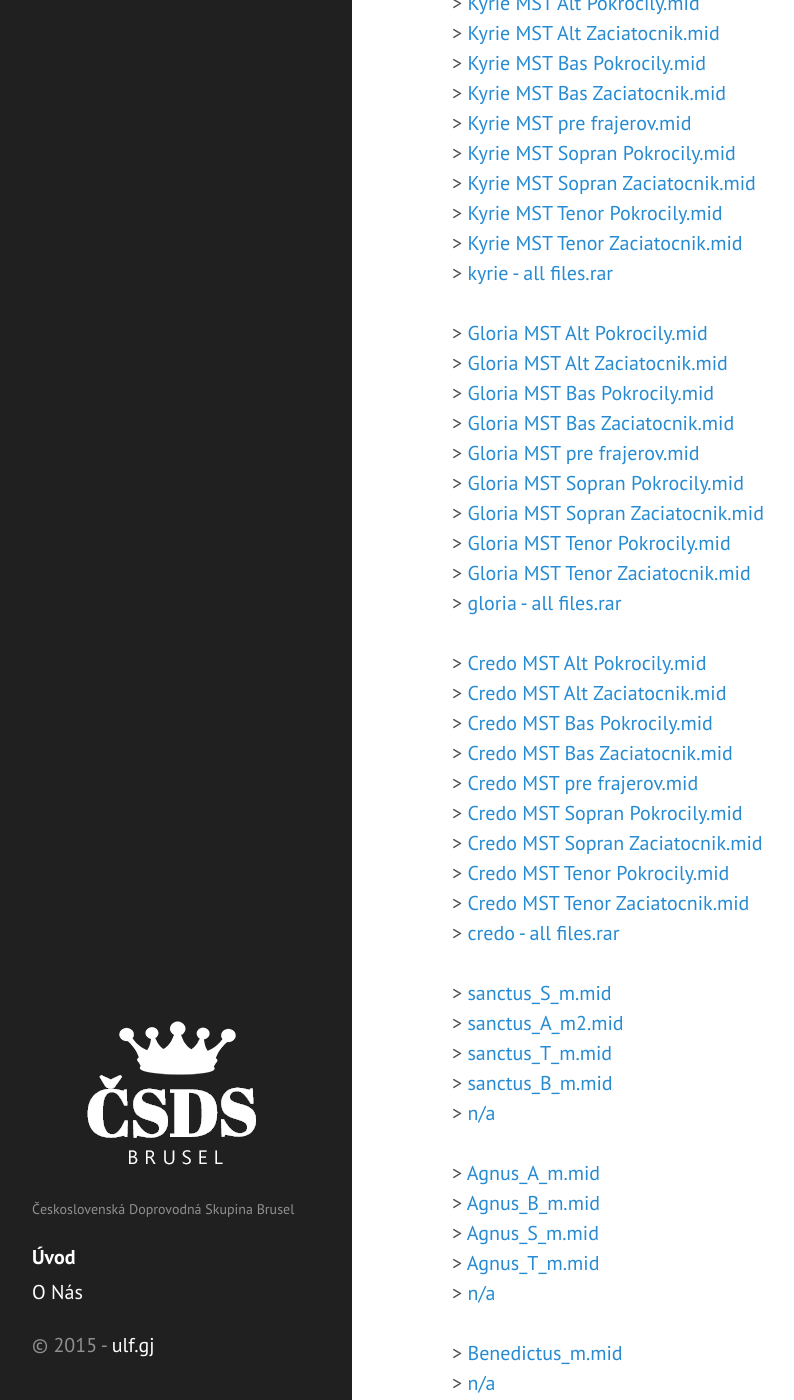
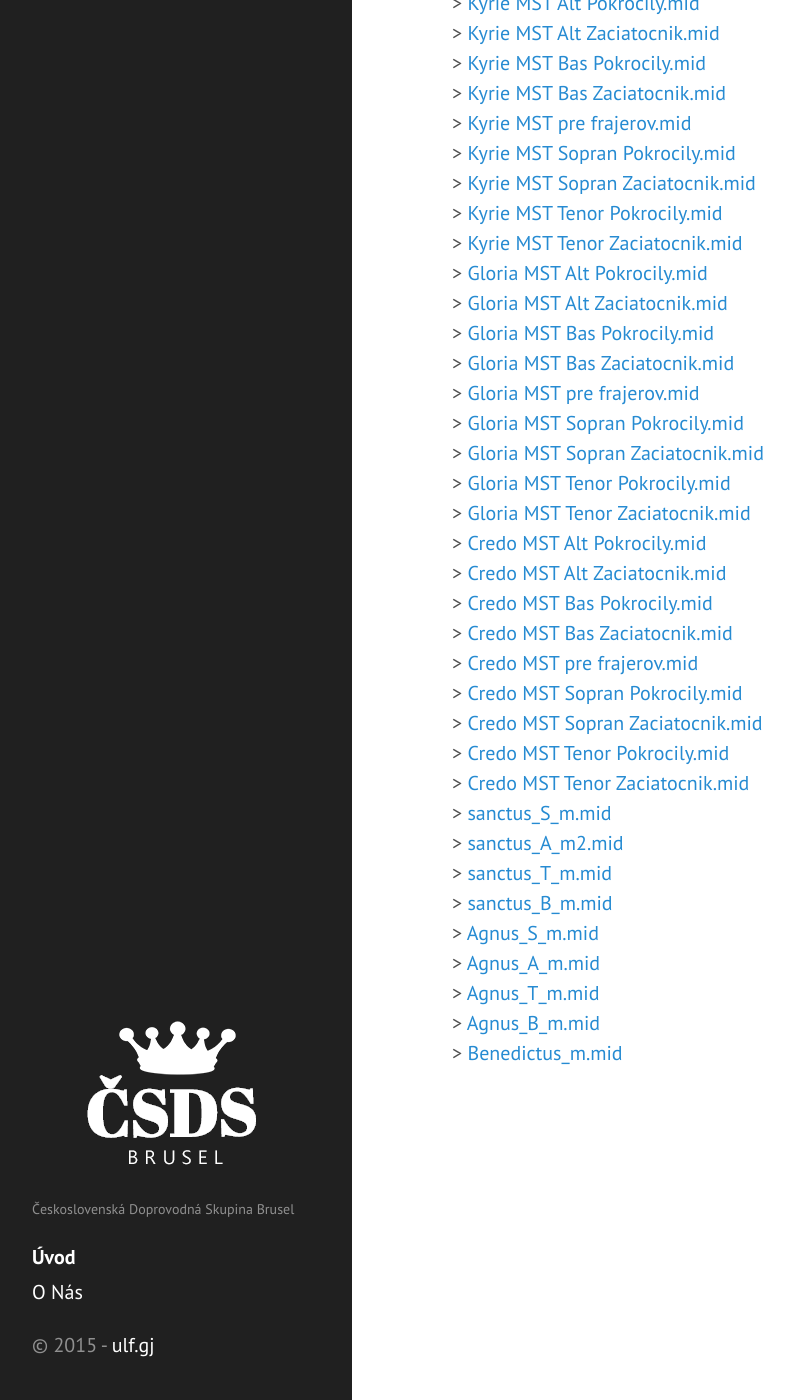
Before and after one commit to csdsbrusel/csdsbrusel.github.io, a Jekyll site: the page built from index.html, in a window 1280 px wide and 1400 px high, scrolled down 236 px. Shown: the whole window, without its empty margins (8-802 px from the left). Built offline with Jekyll 4.4.1, drawn with Linux system fonts in a browser that asks for light colours; Markdown is read by kramdown in place of the engine named in the settings; the list of posts is cut into pages by our own code; some of the changed lines change nothing that is shown.

Commit message:
format of data list

```diff
--- a/_data/soubory.yml
+++ b/_data/soubory.yml
@@ -15,6 +15,10 @@
 
 - title: Schneider-Trnavský - Alma nox
   files:
+    - soubor: all-files-zipped.rar
+
+
+  files:
     # kyrie
     - soubor: Kyrie MST Alt Pokrocily.mid
     - soubor: Kyrie MST Alt Zaciatocnik.mid
@@ -25,7 +29,7 @@
     - soubor: Kyrie MST Sopran Zaciatocnik.mid
     - soubor: Kyrie MST Tenor Pokrocily.mid
     - soubor: Kyrie MST Tenor Zaciatocnik.mid
-    - soubor: kyrie - all files.rar
+    # - soubor: kyrie - all files.rar
 
     # gloria
     - soubor: Gloria MST Alt Pokrocily.mid
@@ -37,7 +41,7 @@
     - soubor: Gloria MST Sopran Zaciatocnik.mid
     - soubor: Gloria MST Tenor Pokrocily.mid
     - soubor: Gloria MST Tenor Zaciatocnik.mid
-    - soubor: gloria - all files.rar
+    # - soubor: gloria - all files.rar
 
     # credo
     - soubor: Credo MST Alt Pokrocily.mid
@@ -49,25 +53,26 @@
     - soubor: Credo MST Sopran Zaciatocnik.mid
     - soubor: Credo MST Tenor Pokrocily.mid
     - soubor: Credo MST Tenor Zaciatocnik.mid
-    - soubor: credo - all files.rar
+    # - soubor: credo - all files.rar
 
     # sanctus
     - soubor: sanctus_S_m.mid
     - soubor: sanctus_A_m2.mid
     - soubor: sanctus_T_m.mid
     - soubor: sanctus_B_m.mid
-    - soubor: n/a
+    # - soubor: n/a
 
     # angnus dei
+    - soubor: Agnus_S_m.mid
     - soubor: Agnus_A_m.mid
+    - soubor: Agnus_T_m.mid
     - soubor: Agnus_B_m.mid
-    - soubor: Agnus_S_m.mid
-    - soubor: Agnus_T_m.mid
-    - soubor: n/a
+    # - soubor: n/a
 
     # benedictus
     - soubor: Benedictus_m.mid
-    - soubor: n/a
+    # - soubor: n/a
+
 
 
 
--- a/index.html
+++ b/index.html
@@ -13,7 +13,7 @@ title: Home
         &gt; <a href="soubory/{{ file.soubor }}">{{ file.soubor }}</a>
         <br />
       {% assign file_check = file.soubor %}
-      {% if file_check contains '.rar' or file_check contains '.zip' or file_check contains 'n/a' %}
+      {% if file_check contains '.rar' or file_check contains '.zip' %}
         <br />
       {% endif %}
 
```
